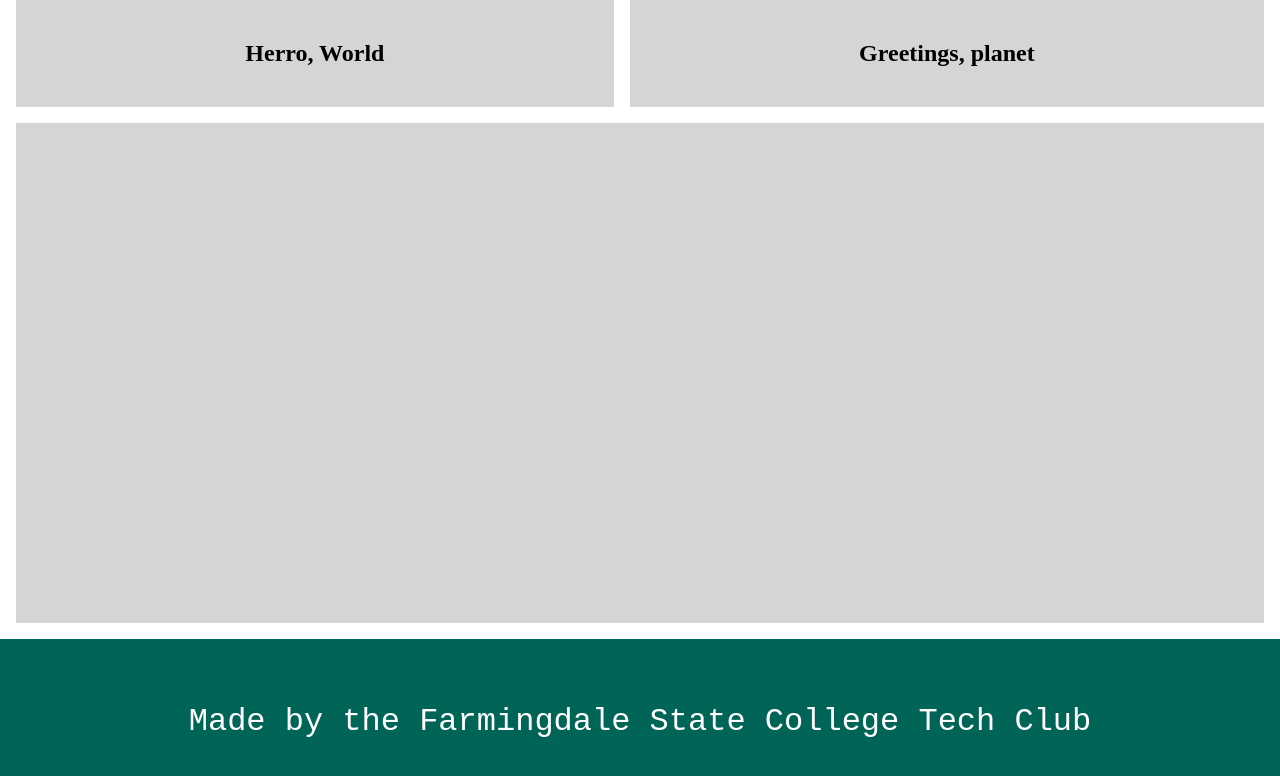
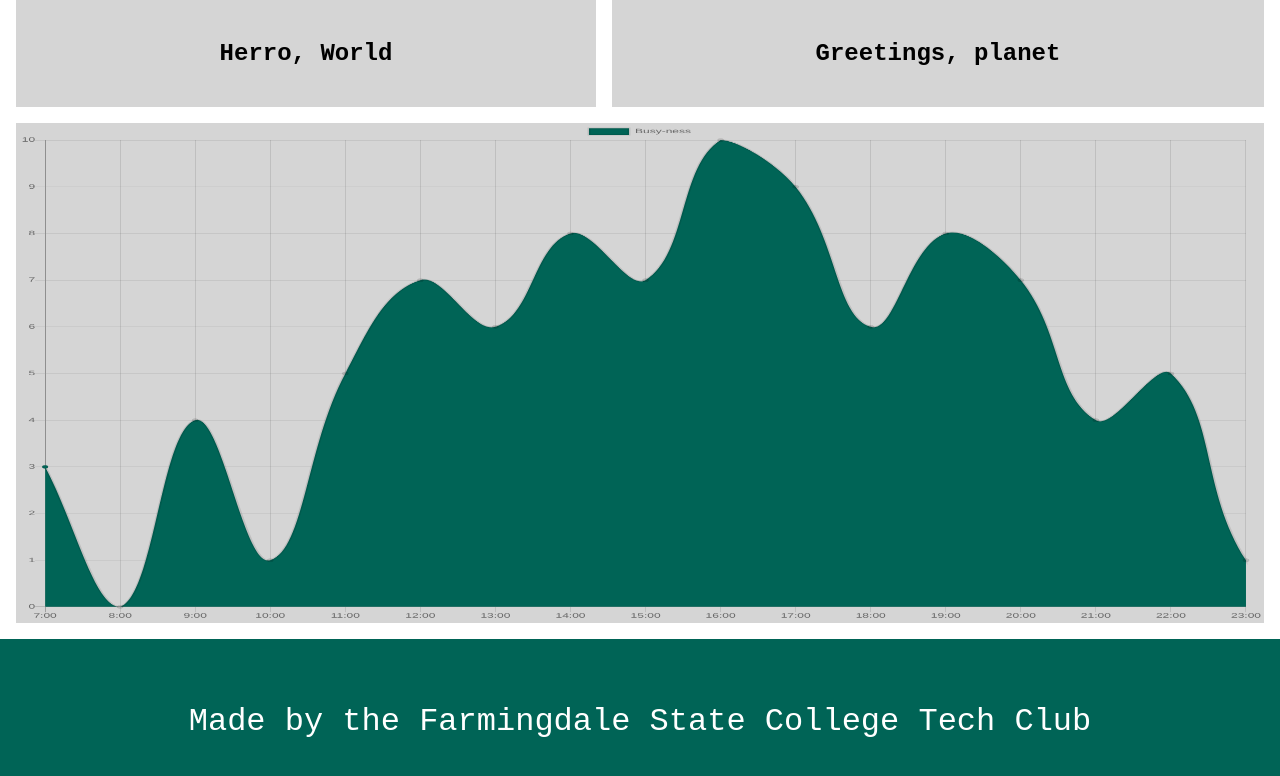
Before and after one commit to julian-hecker/fsc-census, a website: page src/index.html in a window 1280 px wide. Shown: the part 80-856 px from the top of the page. Drawn offline with nearby package versions, Linux system fonts and the light colour scheme; files that its build step writes are made by us from their sources.

Commit message:
added chart

```diff
--- a/src/index.html
+++ b/src/index.html
@@ -5,12 +5,8 @@
     <meta name="viewport" content="width=device-width, initial-scale=1.0">
     <title>FSC Population</title>
     <link rel="stylesheet" href="css/index.css">
-    <script src="js/index.js" defer></script>
+    <script src="https://cdn.jsdelivr.net/npm/chart.js@2.9.3/dist/Chart.min.js"></script>
 </head>
-<!--
-    code in php
-    make layout like the figma sketch
- -->
 <body>
     <div class="wrapper">
         <nav class="nav-bar js-navbar">
@@ -44,13 +40,44 @@
                 <p>Greetings, planet</p>
             </div>
             <div class="chart">
-
+                <canvas id="chart" width="400" height="300"></canvas>
             </div>
         </main>
         <footer class="footer">
             <p>Made by the Farmingdale State College Tech Club</p>
         </footer>
     </div>
+    <script>
+// Toggle Navbar
+function toggleNav() {
+    document.querySelector('.js-nav-bar-button')
+        .classList.toggle('nav-bar__button--active');
+    document.querySelector('.js-nav-bar-nav')
+        .classList.toggle('nav-bar__nav--active');
+}
+
+
+// Create Chart
+const ctx = document.getElementById('chart').getContext('2d');
+const chart = new Chart(ctx, {
+    type: 'line',
+    data: {
+        labels: ['7:00', '8:00', '9:00', '10:00', '11:00', '12:00', '13:00', '14:00', '15:00', '16:00', '17:00', '18:00', '19:00', '20:00', '21:00', '22:00', '23:00'],
+        datasets: [{
+            label: 'Busy-ness',
+            data: [3, 0, 4, 1, 5, 7, 6, 8, 7, 10, 9, 6, 8, 7, 4, 5, 1, 0, 3, 2],
+            backgroundColor: [
+                '#006456',
+            ],
+        }],
+    },
+    options: {},
+});
+
+
+
+
+    </script>
 </body>
 </html>
 
@@ -59,5 +86,4 @@
 
     https://julian-hecker.github.io/fsc-census/dist/index.html
 
-
  -->
--- a/src/js/index.js
+++ /dev/null
@@ -1,6 +0,0 @@
-function toggleNav() {
-    document.querySelector('.js-nav-bar-button')
-        .classList.toggle('nav-bar__button--active');
-    document.querySelector('.js-nav-bar-nav')
-        .classList.toggle('nav-bar__nav--active');
-}
--- a/src/scss/index.scss
+++ b/src/scss/index.scss
@@ -42,6 +42,7 @@ body {
     gap: 1rem;
     margin: 1rem;
     background-color: #fff;
+    font-family: monospace;
 }
 
 .stats {
@@ -55,6 +56,11 @@ body {
 .chart {
     grid-column: span 2;
     background-color: darken($grey, 10%);
+}
+
+#chart {
+    max-width: 100%;
+    max-height: 100%;
 }
 
 // Footer
```
Also changed, not shown: dist/css/index.css, dist/css/index.min.css, dist/index.html, dist/js/index.js (deleted).
